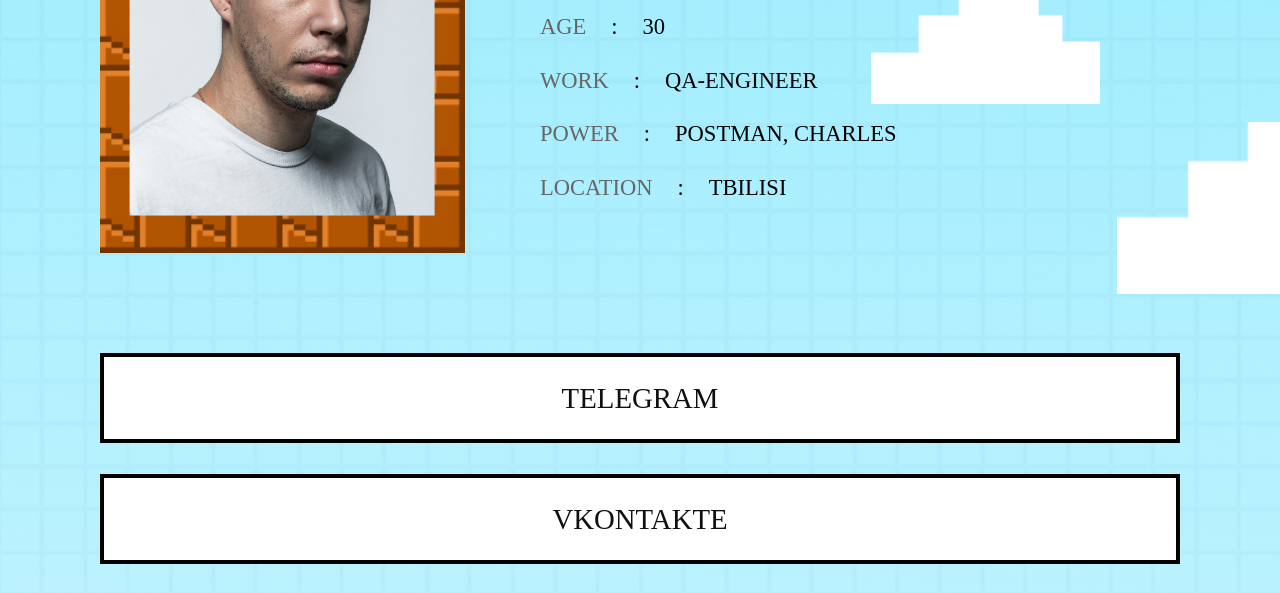
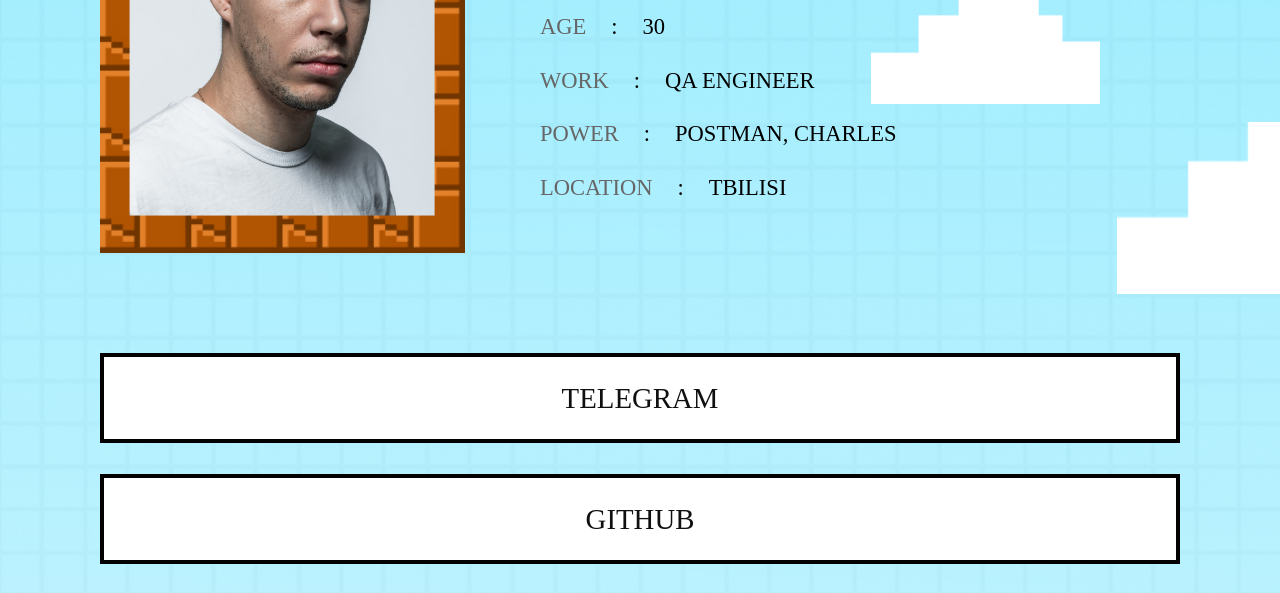
Before and after one commit to IAndreev-QA/IAndreev-QA, a plain HTML site: page index.html in a window 1280 px wide. Shown: the part 303-896 px from the top of the page. Drawn offline with Linux system fonts and the light colour scheme; files whose address does not match are found by name.

Commit message:
поменял сслыку с вк на гитхаб откорректировал ворк

```diff
--- a/index.html
+++ b/index.html
@@ -81,7 +81,7 @@
                   </div>
                   <div>
                      <div class="list"><span>age</span><span>:</span><span>30</span></div>
-                     <div class="list"><span>work</span><span>:</span><span>qa-engineer</span></div>
+                     <div class="list"><span>work</span><span>:</span><span>qa engineer</span></div>
                      <div class="list"><span>Power</span><span>:</span><span>Postman, Charles</span></div>
                      <div class="list"><span>location</span><span>:</span><span>Tbilisi</span></div>
 
@@ -91,7 +91,7 @@
             <!-- Ссылки -->
             <section class="links">
                <div class="link"><a href="https://t.me/I_andreeff">Telegram</a></div>
-               <div class="link"><a href="https://vk.com/iandreeff">Vkontakte</a></div>
+               <div class="link"><a href="https://github.com/IAndreev-QA">GitHub</a></div>
                <div class="link"><a href="mailto:iandreev.qa@gmail.com">Email</a></div>
                <div class="link"><a href="https://www.linkedin.com/in/iandreeff/">Linkedin</a></div>
 
```
